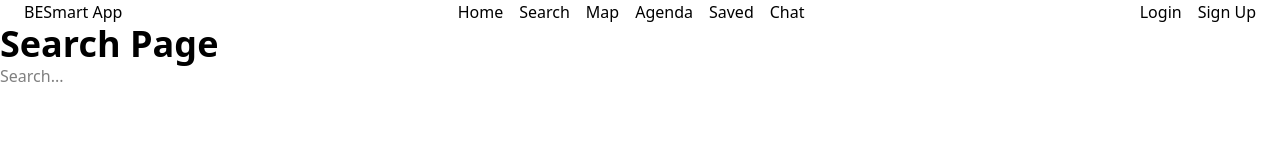
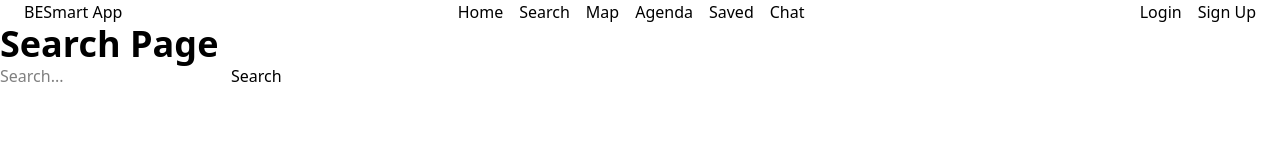
Before and after one commit to Jugg00/2026NSUHACKATHON_Project, a React (Vite) app: page /search in a window 1280 px wide. Shown: the top 160 px of the page. Built offline with nearby package versions, Linux system fonts and the light colour scheme.

Commit message:
Work on search page and search bar

```diff
--- a/src/components/SearchBar.jsx
+++ b/src/components/SearchBar.jsx
@@ -0,0 +1,16 @@
+function SearchBar() {
+    return (
+        <form>
+        <input
+            type="search"
+            name="search"
+            placeholder="Search..."
+        />
+        <button type="submit">
+            Search
+        </button>
+        </form>
+    );
+}
+
+export default SearchBar;
--- a/src/pages/Search.jsx
+++ b/src/pages/Search.jsx
@@ -1,15 +1,12 @@
+import SearchBar from "../components/SearchBar";
+
 // 1. Define the function with a Capital Letter
 function Search() {
   // 2. Return JSX markup
   return (
     <>
       <h1 className="text-4xl font-bold">Search Page</h1>
-
-      <input
-        type="search"
-        name="search"
-        placeholder="Search..."
-      />
+      <SearchBar />
     </>
   )
 }
```
